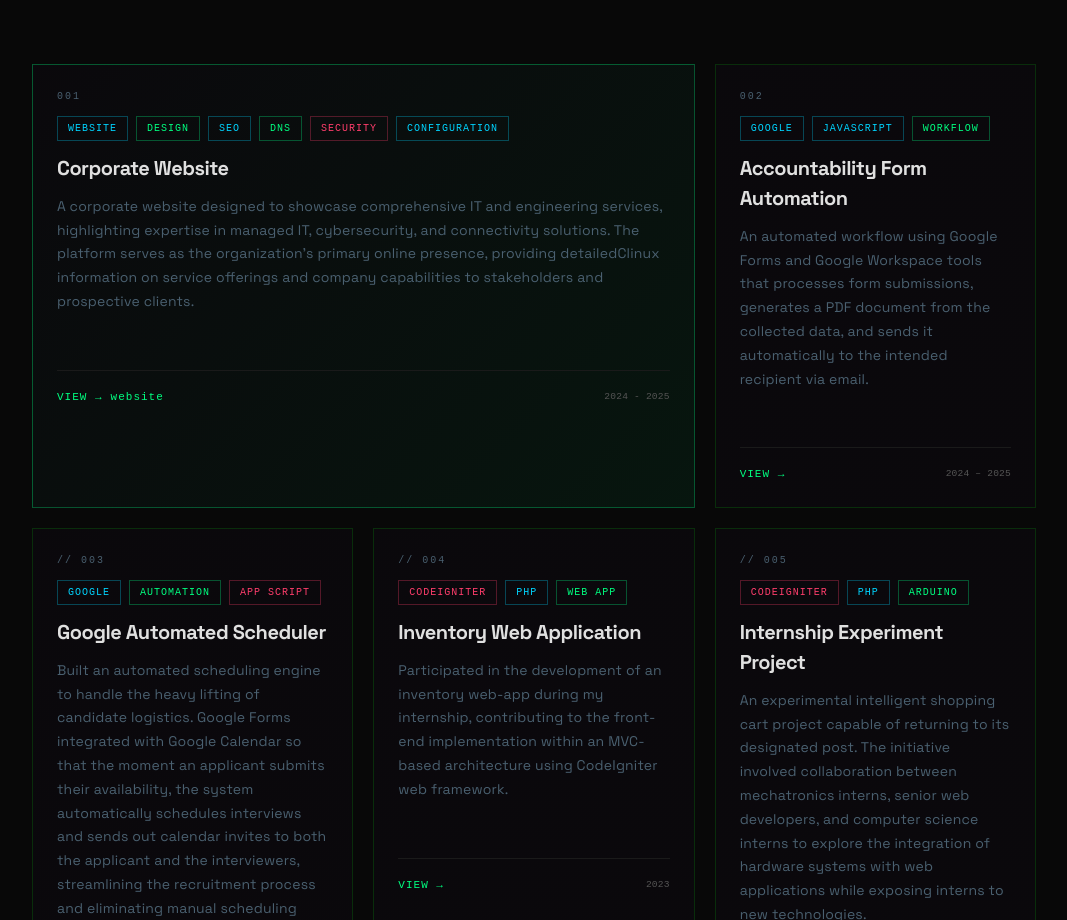
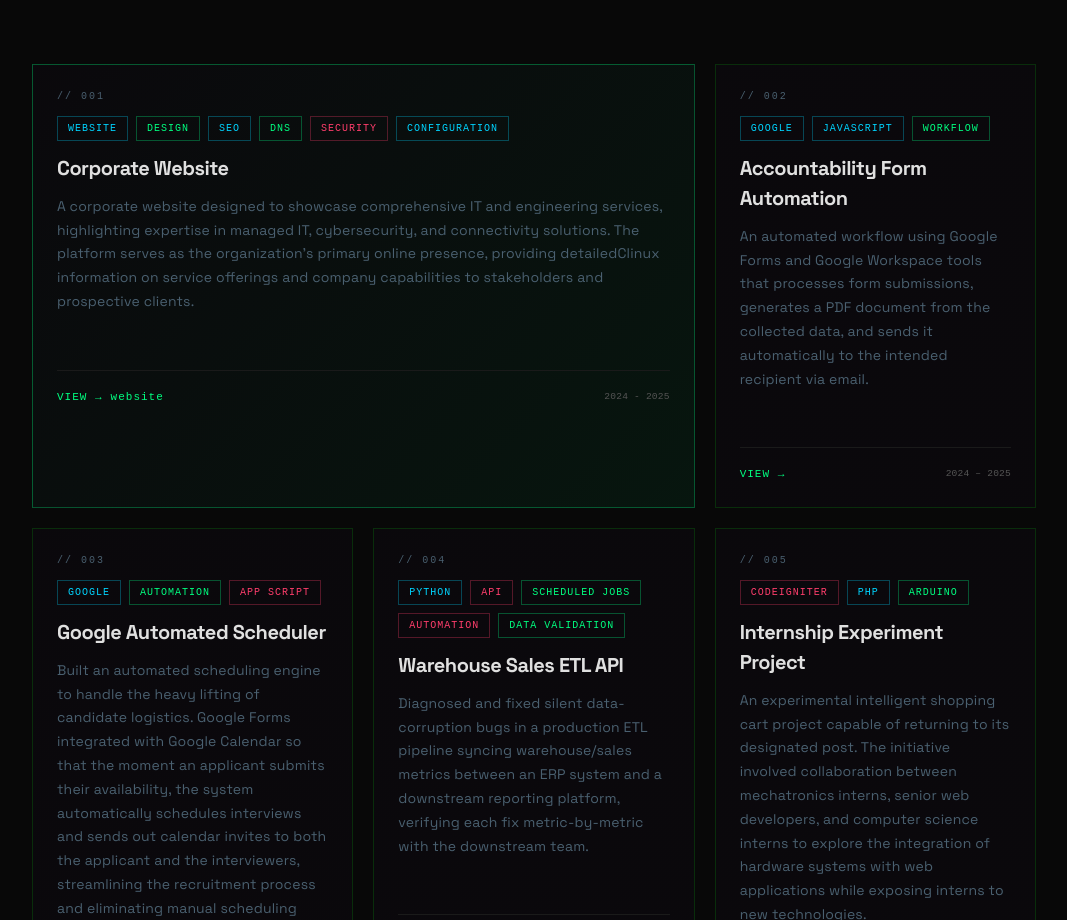
Before and after one commit to steveflorenz/steveflorenz.github.io, a React (Vite) app: page / in a window 1280 px wide. Shown: the part 2012-2932 px from the top of the page, without its empty margins (106-1173 px from the left). Built offline with nearby package versions, Linux system fonts and the light colour scheme.

Commit message:
Projects & Resume update

```diff
--- a/src/components/About.tsx
+++ b/src/components/About.tsx
@@ -1,6 +1,6 @@
 import { useEffect, useRef } from "react";
 import "./css/About.css";
-import CV from "../assets/CVs/Steve-Florenz-Mendoza-CV.pdf";
+import CV from "../assets/CVs/Steve_Florenz_Mendoza_CV.pdf";
 import SkillBars from "./Prog-bars";
 
 const About = () => {
@@ -61,7 +61,7 @@ const About = () => {
             href={CV}
             className="btn-primary"
             style={{ textDecoration: "none", display: "inline-block" }}
-            download="Steve-Florenz-Mendoza-CV.pdf"
+            download="Steve_Florenz_Mendoza_CV.pdf"
           >
             <span>Download CV</span>
           </a>
--- a/src/components/Projects.tsx
+++ b/src/components/Projects.tsx
@@ -17,7 +17,7 @@ const Projects = () => {
         </div>
         <div className="projects-grid">
           <div className="project-card featured reveal">
-            <div className="project-num">001</div>
+            <div className="project-num">// 001</div>
             <div className="project-tags">
               <span className="tag tag-cyan">Website</span>
               <span className="tag tag-green">Design</span>
@@ -51,7 +51,7 @@ const Projects = () => {
             className="project-card reveal"
             style={{ transitionDelay: "0.1s" }}
           >
-            <div className="project-num">002</div>
+            <div className="project-num">// 002</div>
             <div className="project-tags">
               <span className="tag tag-cyan">Google</span>
               <span className="tag tag-cyan">JavaScript</span>
@@ -104,15 +104,18 @@ const Projects = () => {
           >
             <div className="project-num">// 004</div>
             <div className="project-tags">
-              <span className="tag tag-red">CodeIgniter</span>
-              <span className="tag tag-cyan">PHP</span>
-              <span className="tag tag-green">WEB APP</span>
+              <span className="tag tag-cyan">PYTHON</span>
+              <span className="tag tag-red">API</span>
+              <span className="tag tag-green">Scheduled Jobs</span>
+              <span className="tag tag-red">Automation</span>
+              <span className="tag tag-green">Data Validation</span>
             </div>
-            <div className="project-name">Inventory Web Application</div>
+            <div className="project-name">Warehouse Sales ETL API</div>
             <div className="project-desc">
-              Participated in the development of an inventory web-app during my
-              internship, contributing to the front-end implementation within an
-              MVC-based architecture using CodeIgniter web framework.
+              Diagnosed and fixed silent data-corruption bugs in a production
+              ETL pipeline syncing warehouse/sales metrics between an ERP system
+              and a downstream reporting platform, verifying each fix
+              metric-by-metric with the downstream team.
             </div>
             <div className="project-footer">
               <a href="#" className="project-link">
@@ -163,7 +166,7 @@ const Projects = () => {
 
         <div className="projects-grid">
           <div className="project-card featured reveal">
-            <div className="project-num">001</div>
+            <div className="project-num">// 001</div>
             <div className="project-tags">
               <span className="tag tag-cyan">Odoo ERP</span>
               <span className="tag tag-green">Workflow</span>
```
Also changed, not shown: 1 other file (tests, documents, lock files or other folders).
